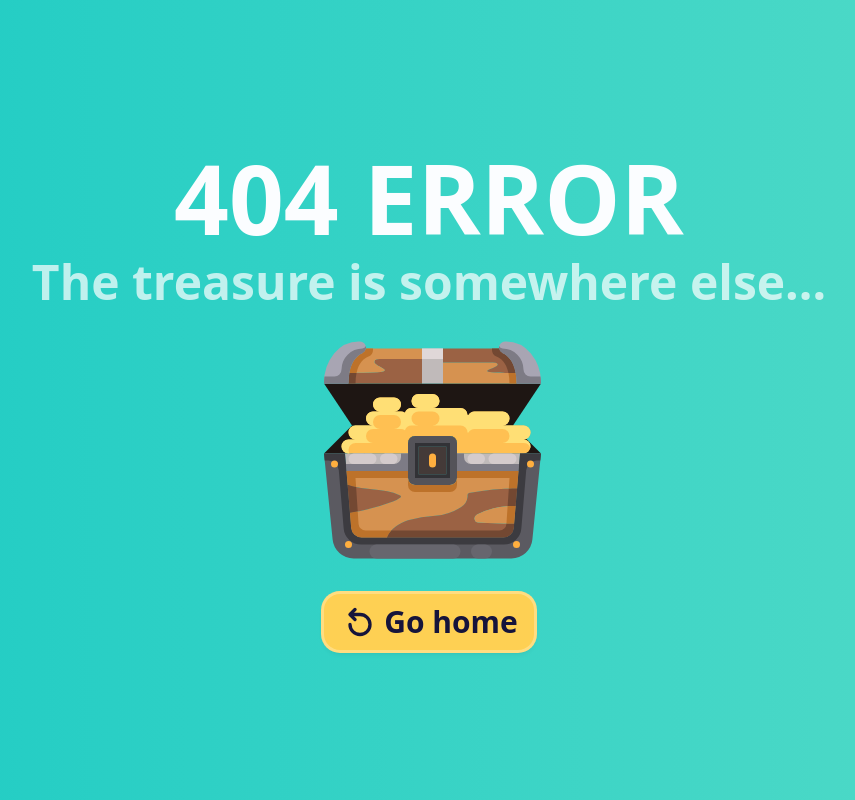
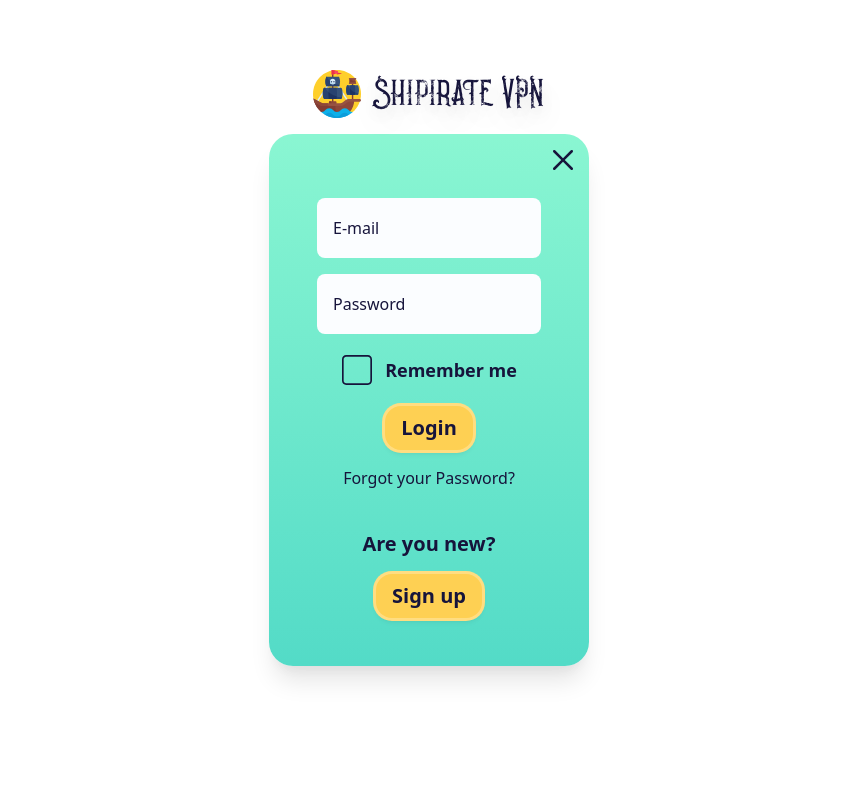
Before and after one commit to CryingEnder/shipirate, a React (Vite) app: page / in a window 1280 px wide. Before the commit this address had no page. Shown: the whole page, without its empty margins (211-1066 px from the left). Built offline with nearby package versions, Linux system fonts and the light colour scheme.

Commit message:
Make forms become hidden after X was clicked

```diff
--- a/src/App.jsx
+++ b/src/App.jsx
@@ -24,9 +24,10 @@ function App() {
     //     <Testimonials />
     //   </main>
     //   <Footer />
-    //   {/* <PaymentForm /> */}
     // </Fragment>
-    <NotFound />
+    // <PaymentForm />
+    <LoginForm />
+    // <NotFound />
   );
 }
 
--- a/src/components/common/FormContainer.jsx
+++ b/src/components/common/FormContainer.jsx
@@ -3,10 +3,17 @@ import Logo from "./Logo";
 import { Cross } from "./Icons";
 
 function FormContainer({ children }) {
+  const [isVisible, setIsVisible] = useState("visible");
+
   return (
-    <div className="z-20 flex flex-row justify-center bg-white-faded-50 items-center fixed h-screen w-full">
+    <div
+      className={`z-20 flex flex-row justify-center bg-white-faded-50 items-center fixed h-screen w-full ${isVisible}`}
+    >
       <div className="relative flex flex-col justify-center items-center p-12 text-blue-dark rounded-3xl shadow-xl bg-gradient-to-t from-blue-sky-2 to-blue-water max-w-xs">
-        <Cross className="absolute w-5 fill-current m-4 top-0 right-0 cursor-pointer transition-colors hover:text-gray-25" />
+        <Cross
+          className="absolute w-5 fill-current m-4 top-0 right-0 cursor-pointer transition-colors hover:text-gray-25"
+          onClick={() => setIsVisible("hidden")}
+        />
         <Logo
           styles="absolute transition-all top-3 tablet:-top-16"
           fontColor="text-blue-dark"
```
